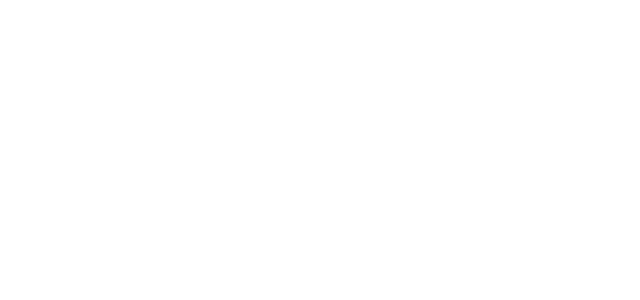
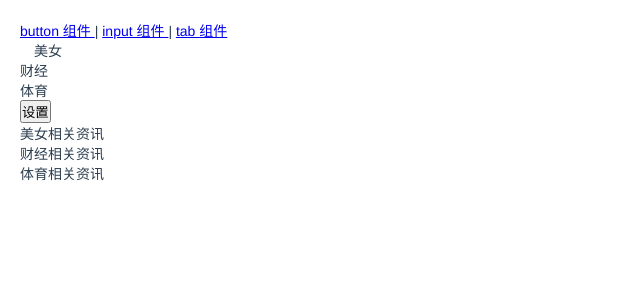
Before and after one commit to jameshuang623/myGuluUI, a Vue app: page /#/home/tab in a window 1280 px wide. Shown: the top 300 px of the page, without its empty margins (0-640 px from the left). Built offline with nearby package versions, Linux system fonts and the light colour scheme.

Commit message:
添加 tabs 相关组件

```diff
--- /dev/null
+++ b/src/components/Tabs.vue
@@ -0,0 +1,32 @@
+<template>
+  <div class="wrapper">
+    <slot></slot>
+  </div>
+</template>
+
+<script lang="js">
+export default {
+  name: "Tab",
+  props:{
+    selected:{
+      type: String,
+      required: true
+    },
+    direction:{
+      type: String,
+      default: 'horizontal',
+      validator(value){
+        return ['horizontal', 'vertical'].indexOf(value) >= 0
+      }
+    }
+  },
+  created(){
+    // this.$emit('update:selected', 'xxx')
+  }
+
+}
+</script>
+
+<style scoped lang="less">
+
+</style>
--- /dev/null
+++ b/src/components/TabsBody.vue
@@ -0,0 +1,15 @@
+<template>
+  <div class="wrapper">
+    <slot></slot>
+  </div>
+</template>
+
+<script lang="js">
+export default {
+  name: "TabsBody"
+}
+</script>
+
+<style scoped lang="less">
+
+</style>
--- /dev/null
+++ b/src/components/TabsHead.vue
@@ -0,0 +1,16 @@
+<template>
+  <div class="wrapper">
+    <slot></slot>
+    <slot name="actions"></slot>
+  </div>
+</template>
+
+<script lang="js">
+export default {
+  name: "TabsHeader"
+}
+</script>
+
+<style scoped lang="less">
+
+</style>
--- /dev/null
+++ b/src/components/TabsItem.vue
@@ -0,0 +1,23 @@
+<template>
+  <div class="wrapper">
+    <slot></slot>
+  </div>
+</template>
+
+<script lang="js">
+export default {
+  name: "TabsItem",
+  props:{
+    disabled:{
+      type: Boolean,
+      default: false
+    }
+
+  }
+
+}
+</script>
+
+<style scoped lang="less">
+
+</style>
--- a/src/components/Tab.vue
+++ b/src/components/TabsPanel.vue
@@ -1,11 +1,12 @@
 <template>
   <div class="wrapper">
+    <slot></slot>
   </div>
 </template>
 
 <script lang="js">
 export default {
-  name: "Tab"
+  name: "TabsPanel"
 }
 </script>
 
--- a/src/views/Home.vue
+++ b/src/views/Home.vue
@@ -1,15 +1,21 @@
 <template>
   <div>
-    <router-link to="/button">
-      button 组件
-    </router-link>
-    |
-    <router-link to="/input">
-      input 组件
-    </router-link>
+      <router-link to="/home/button">
+        button 组件
+      </router-link>
+      |
+      <router-link to="/home/input">
+        input 组件
+      </router-link>
+      |
+      <router-link to="/home/tab">
+        tab 组件
+      </router-link>
 
+    <router-view></router-view>
 
   </div>
+
 </template>
 
 <script>
--- a/src/views/TabPage.vue
+++ b/src/views/TabPage.vue
@@ -1,5 +1,33 @@
 <template>
   <div class="wrapper">
+    <g-tabs selected.sync="selectedTab">
+<!--    <g-tabs selected="selectedTab" @update:selected="selectedTab = $event">-->
+      <g-tabs-head>
+        <template slot="actions">
+          <button>设置</button>
+        </template>
+        <g-tabs-item name="woman">
+          <g-icon name="settings"></g-icon>美女
+        </g-tabs-item>
+        <g-tabs-item name="finance" disabled>
+          财经
+        </g-tabs-item>
+        <g-tabs-item name="sports">
+          体育
+        </g-tabs-item>
+      </g-tabs-head>
+      <g-tabs-body>
+        <g-tabs-panel name="woman">
+          美女相关资讯
+        </g-tabs-panel>
+        <g-tabs-panel name="finance">
+          财经相关资讯
+        </g-tabs-panel>
+        <g-tabs-panel name="sports">
+          体育相关资讯
+        </g-tabs-panel>
+      </g-tabs-body>
+    </g-tabs>
   </div>
 </template>
 
```
Also changed, not shown: src/main.js (+10 -0 lines), src/router/index.js (+7 -9 lines).
